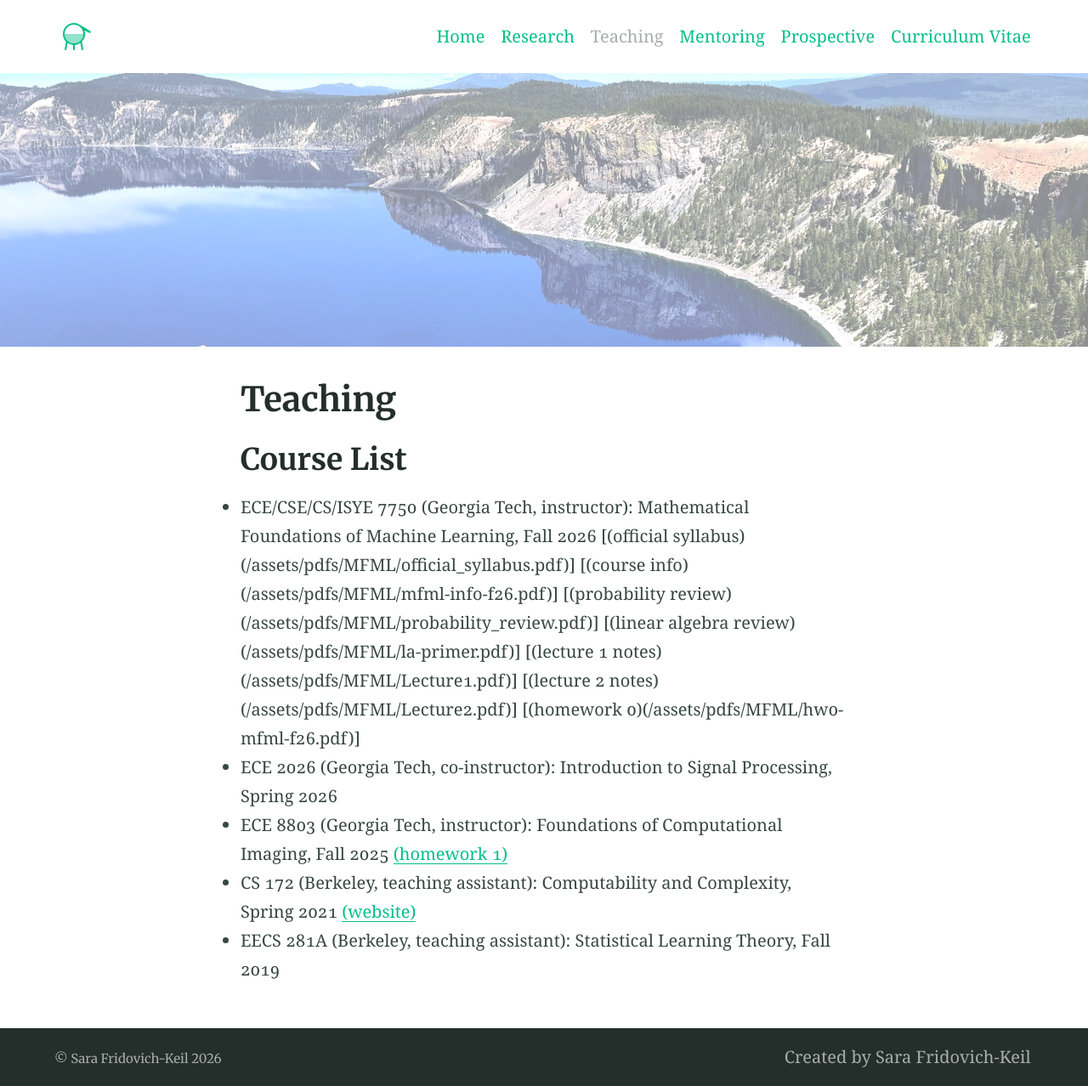
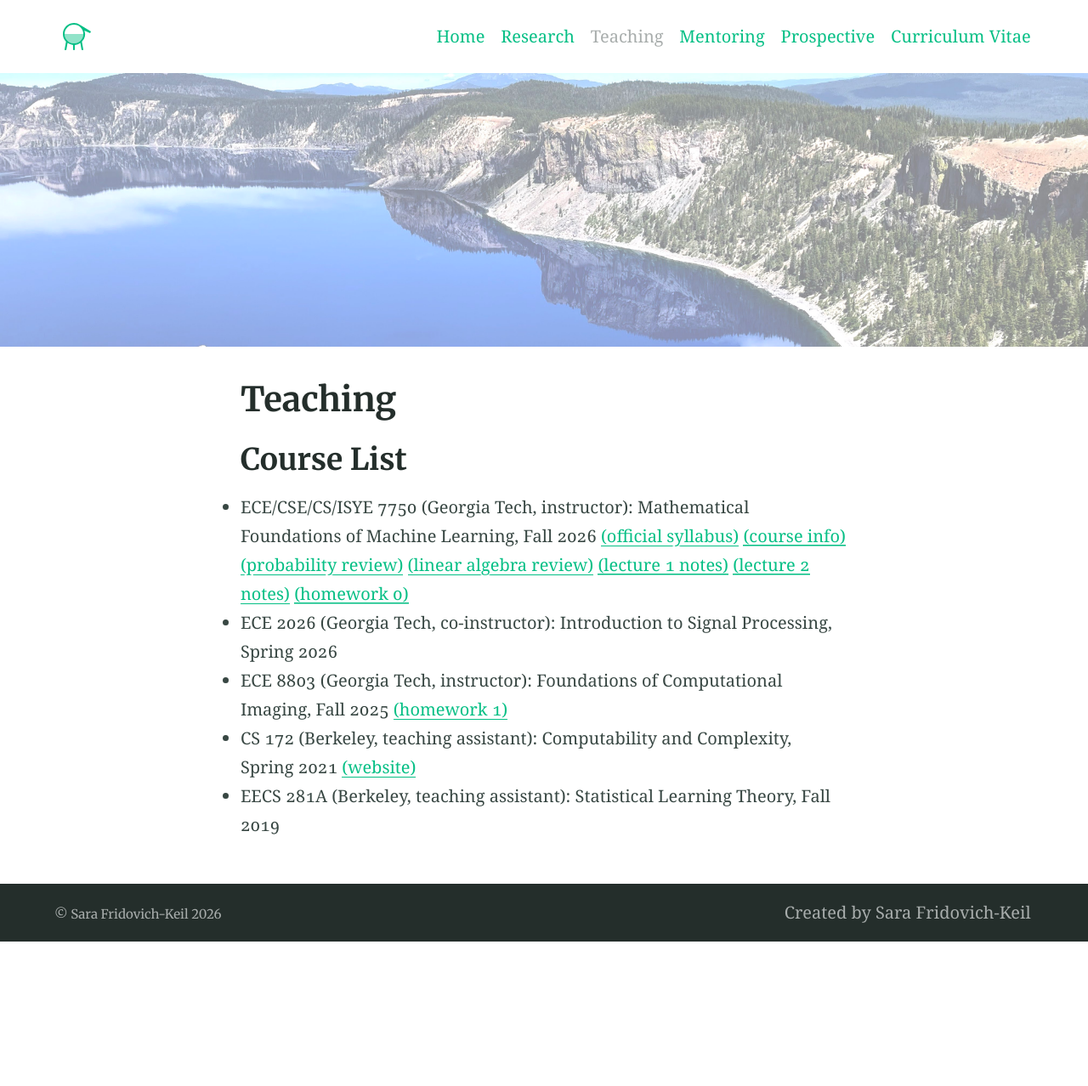
Before and after one commit to sarafridov/sarafridov.github.io, a Jekyll site: the page built from teaching.md, in a window 1280 px wide. Shown: the whole page at 85% size. Built offline with Jekyll 4.4.1, drawn with Linux system fonts in a browser that asks for light colours; after the commit the page ends 1108 px from its top, so only the background shows below that.

Commit message:
updating teaching

```diff
--- a/teaching.md
+++ b/teaching.md
@@ -8,7 +8,7 @@ aside: false
 
 ## Course List
 
-- ECE/CSE/CS/ISYE 7750 (Georgia Tech, instructor): Mathematical Foundations of Machine Learning, Fall 2026 [(official syllabus)(/assets/pdfs/MFML/official_syllabus.pdf)] [(course info)(/assets/pdfs/MFML/mfml-info-f26.pdf)] [(probability review)(/assets/pdfs/MFML/probability_review.pdf)] [(linear algebra review)(/assets/pdfs/MFML/la-primer.pdf)] [(lecture 1 notes)(/assets/pdfs/MFML/Lecture1.pdf)] [(lecture 2 notes)(/assets/pdfs/MFML/Lecture2.pdf)] [(homework 0)(/assets/pdfs/MFML/hw0-mfml-f26.pdf)]
+- ECE/CSE/CS/ISYE 7750 (Georgia Tech, instructor): Mathematical Foundations of Machine Learning, Fall 2026 [(official syllabus)](/assets/pdfs/MFML/official_syllabus.pdf) [(course info)](/assets/pdfs/MFML/mfml-info-f26.pdf) [(probability review)](/assets/pdfs/MFML/probability_review.pdf) [(linear algebra review)](/assets/pdfs/MFML/la-primer.pdf) [(lecture 1 notes)](/assets/pdfs/MFML/Lecture1.pdf) [(lecture 2 notes)](/assets/pdfs/MFML/Lecture2.pdf) [(homework 0)](/assets/pdfs/MFML/hw0-mfml-f26.pdf)
 - ECE 2026 (Georgia Tech, co-instructor): Introduction to Signal Processing, Spring 2026
 - ECE 8803 (Georgia Tech, instructor): Foundations of Computational Imaging, Fall 2025 [(homework 1)](/assets/pdfs/hw1.pdf)
 - CS 172 (Berkeley, teaching assistant): Computability and Complexity, Spring 2021 [(website)](https://people.eecs.berkeley.edu/~sinclair/cs172/s21.html)
```
